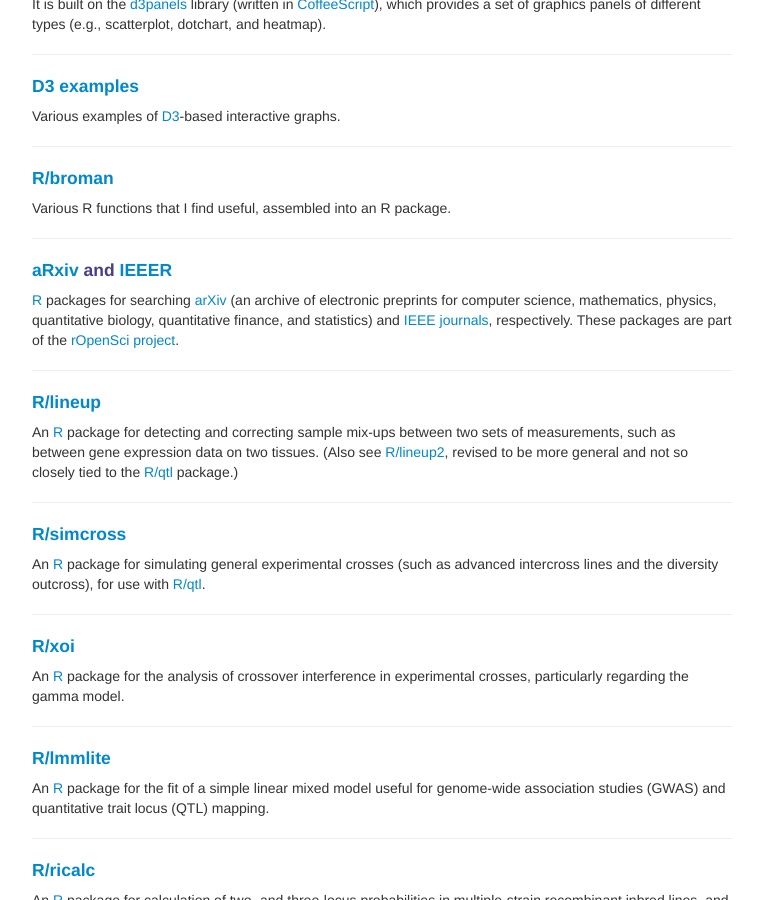
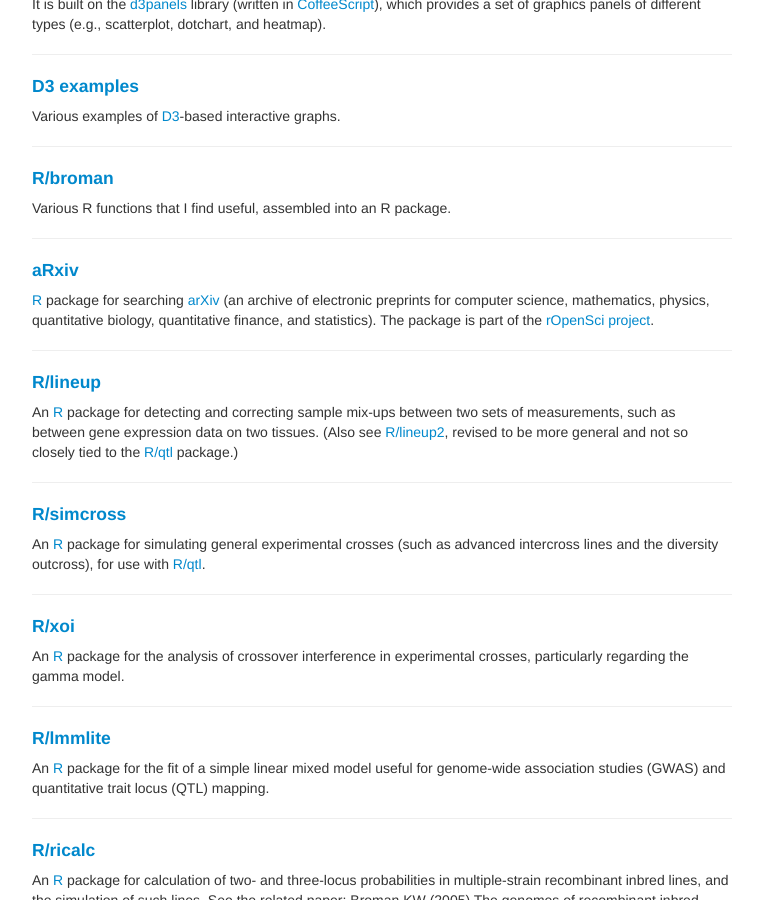
Before and after one commit to kbroman/kbroman.github.io, a Jekyll site: the page built from pages/software.md, in a window 1280 px wide and 900 px high, scrolled down 626 px. Shown: the whole window, without its empty margins (258-1021 px from the left). Built offline with Jekyll 4.4.1, drawn with Linux system fonts in a browser that asks for light colours.

Commit message:
Remove IEEER from software page

```diff
--- a/pages/software.md
+++ b/pages/software.md
@@ -73,14 +73,12 @@
 
 ---
 
-#### <a name="aRxiv"></a>[aRxiv](https://github.com/ropensci/aRxiv) and <a name="IEEER"></a>[IEEER](https://github.com/ropensci/IEEER)
+#### <a name="aRxiv"></a>[aRxiv](https://github.com/ropensci/aRxiv)
 
-[R](https://www.r-project.org) packages for searching
+[R](https://www.r-project.org) package for searching
 [arXiv](https://arxiv.org) (an archive of electronic preprints for
 computer science, mathematics, physics, quantitative biology,
-quantitative finance, and statistics) and
-[IEEE journals](https://ieeexplore.ieee.org/Xplore/home.jsp), respectively.
-These packages are part of the
+quantitative finance, and statistics). The package is part of the
 [rOpenSci project](https://ropensci.org).
 
 ---
```
